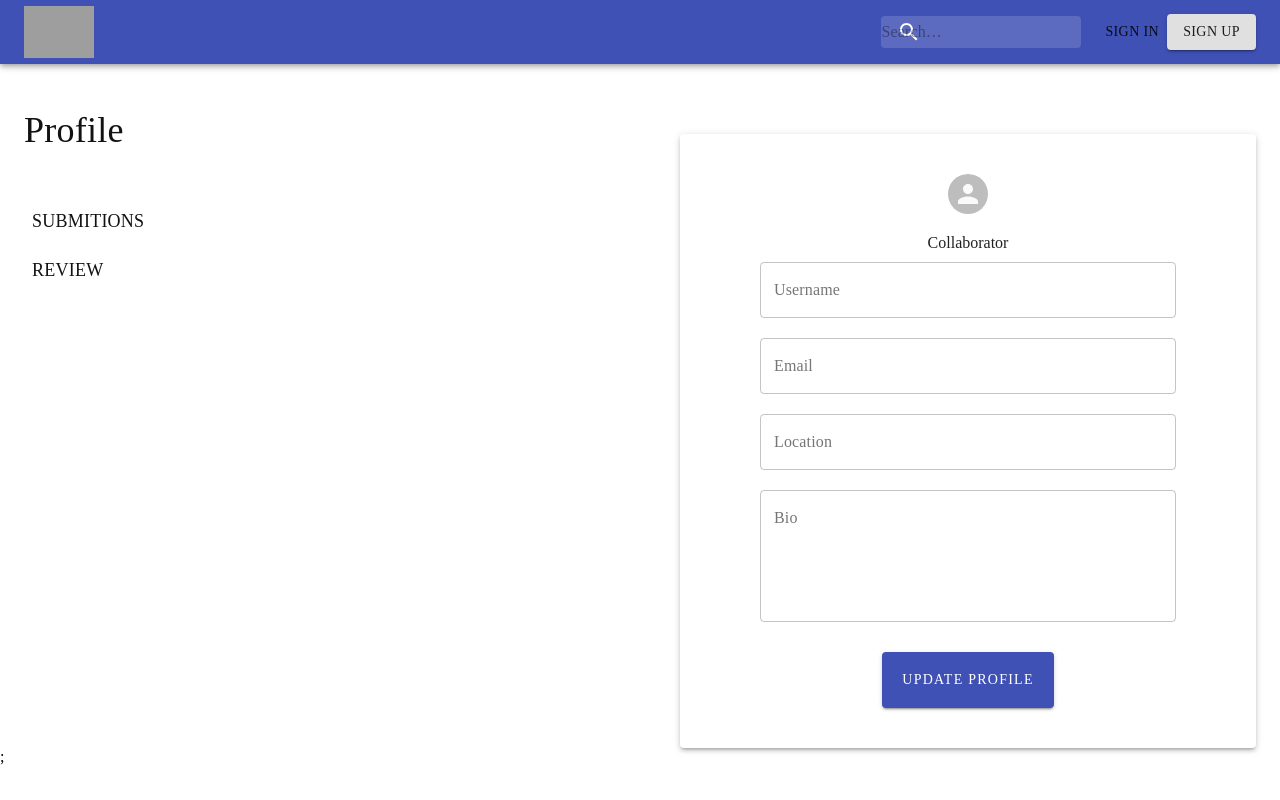
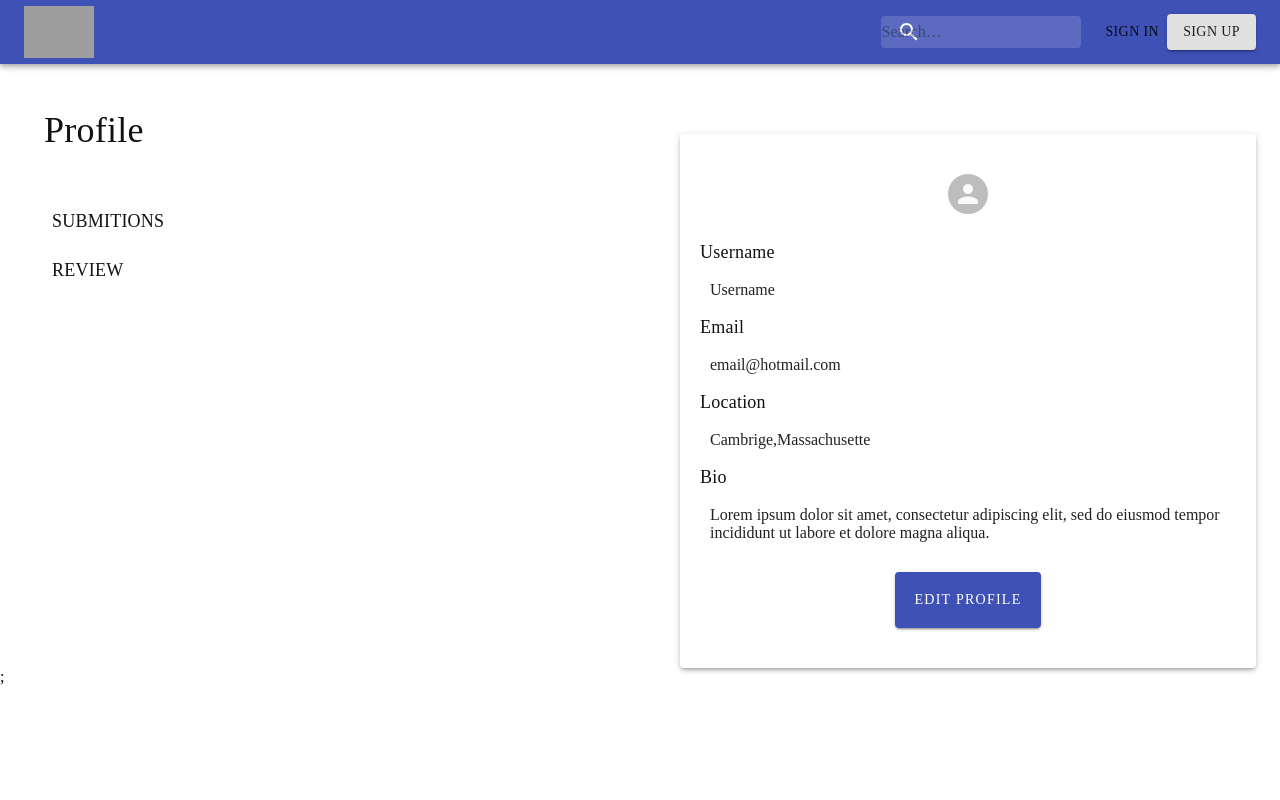
Before and after one commit to UnBArqDsw/2020.1_G2_TCLDL_Client, a Next.js app: page /profile in a window 1280 px wide. Built offline with nearby package versions, Linux system fonts and the light colour scheme; grey boxes are pictures that could not be loaded; a web font is replaced by a local one.

Commit message:
view profile style
Co-authored-by: Vitor <vitorrr.meireles@hotmail.com>

```diff
--- a/src/pages/profile.js
+++ b/src/pages/profile.js
@@ -9,7 +9,7 @@ import TextField from '@material-ui/core/TextField';
 import { NaturePeopleOutlined } from '@material-ui/icons';
 export default function SubmitPaper() {
     const style = useStyles();
-    const [editProfile, setEditProfile] = React.useState(false);
+    const [editProfile, setEditProfile] = React.useState(true);
 
     const handleEditProfile = () => (
         <>
@@ -48,25 +48,25 @@ export default function SubmitPaper() {
                     <div className={style.buttonText1}>
                         Username
                     </div>
-                    <div style={{padding:'10px'}} >
+                    <div style={{ padding: '10px' }} >
                         Username
                     </div>
                     <div className={style.buttonText1}>
                         Email
                     </div>
-                    <div style={{padding:'10px'}}>
+                    <div style={{ padding: '10px' }}>
                         email@hotmail.com
                     </div>
                     <div className={style.buttonText1}>
                         Location
                     </div>
-                    <div style={{padding:'10px'}} >
+                    <div style={{ padding: '10px' }} >
                         Cambrige,Massachusette
                     </div>
                     <div className={style.buttonText1}>
                         Bio
                     </div>
-                    <div style={{padding:'10px'}}>
+                    <div style={{ padding: '10px' }}>
                         Lorem ipsum dolor sit amet, consectetur adipiscing elit, sed do eiusmod tempor incididunt ut labore et dolore magna aliqua.
                     </div>
                     <div className={style.buttonText2}>
@@ -91,6 +91,7 @@ export default function SubmitPaper() {
             <Container>
                 <Grid container spacing={10} >
                     <Grid item xs={12} sm={6}>
+                        <div style = {{paddingLeft:'20px'}}>
                             <div className={style.boxTitle}>
                                 <div className={style.titleText}>
                                     Profile
@@ -102,14 +103,14 @@ export default function SubmitPaper() {
                             <div >
                                 <Button className={style.buttonText1} >Review</Button>
                             </div>
-                        {editProfile ? <div className={style.text}>
+                            {editProfile ? null : <div className={style.text}>
                                 Update your profile to make the most of your experience using TLCDL.
                                 Adding a photo and some data about yourself will help to get to know you better.
                             <div style={{ paddingTop: '10px' }}>
                                     <Button size="small" variant="contained" color="primary" >Request Subadmin Privileges</Button>
                                 </div>
-                        </div> : null}
-
+                            </div>}
+                        </div>
 
 
 
```
Lines whose indentation alone changed are shown as unchanged.
